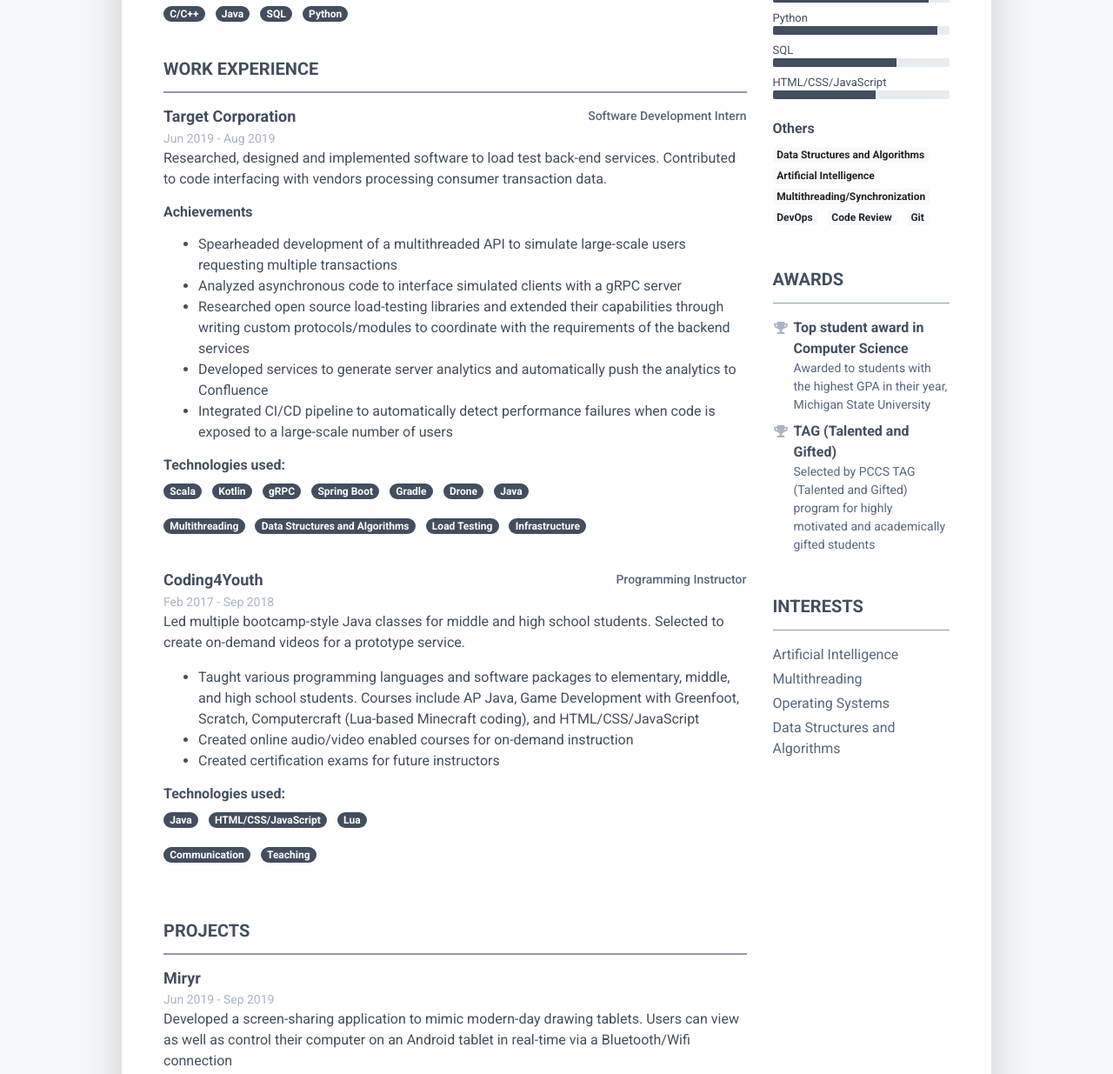
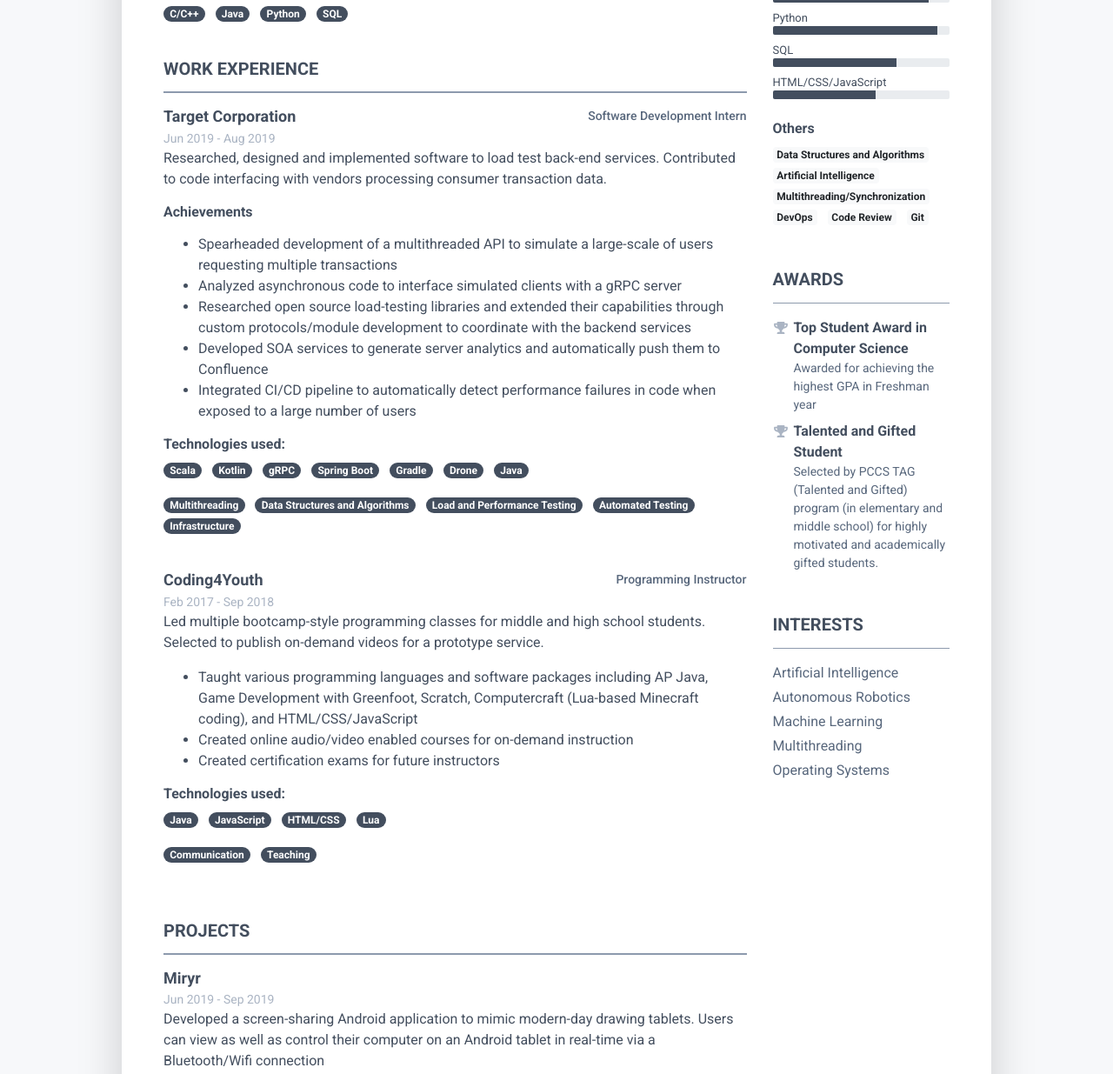
Before and after one commit to saad-mallick/saad-mallick.github.io, a plain HTML site: page index.html in a window 1280 px wide. Shown: the part 913-2148 px from the top of the page at 87% size. Drawn offline with Linux system fonts and the light colour scheme.

Commit message:
Updated resume and cleaned

```diff
--- a/index.html
+++ b/index.html
@@ -32,7 +32,7 @@
 				    <div class="media-body p-4 d-flex flex-column flex-md-row mx-auto mx-lg-0">
 					    <div class="primary-info">
 						    <h1 class="name mt-0 mb-1 text-white text-uppercase text-uppercase">Saad Mallick</h1>
-						    <div class="title mb-3">Software Engineer</div>
+						    <div class="title mb-3">Software Engineering Student</div>
 						    <ul class="list-unstyled">
 							    <li class="mb-2"><a href="#"><i class="far fa-envelope fa-fw mr-2" data-fa-transform="grow-3"></i>mallick@umich.edu</a></li>
 							    <li><a href="#"><i class="fas fa-mobile-alt fa-fw mr-2" data-fa-transform="grow-6"></i>734 589 4110</a></li>
@@ -46,12 +46,12 @@
 			    <section class="resume-section summary-section mb-5">
 				    <h2 class="resume-section-title text-uppercase font-weight-bold pb-3 mb-3">Profile</h2>
 				    <div class="resume-section-content">
-					    <p class="mb-0">I’m Saad, an undergraduate Senior at the University of Michigan studying Computer Science and Data Science. I’m excited about exploring the latest IT technology and inventing new applications.<br>
+					    <p class="mb-0">I’m Saad Mallick, an undergraduate Senior at the University of Michigan - Ann Arbor studying Computer Science and Data Science. I’m excited about exploring the latest IT technologies and developing new applications.<br>
                               My most recent achievements include:<br>
                               <ul>
                                 <li>My Software Development internship at Target Corporation, where I contributed to a back-end server-side system which processes all of Target’s transactions.</li>
-                                <li>A screen sharing application (called Miryr) which captures the screen of your computer and displays it on a mobile device in real-time. </li>
-                                <li>A mobile application that allows students to view, search, and save University of Michigan course details on mobile devices. <br></li>
+                                <li>A screen sharing application (a.k.a Miryr) that captures a computer screen's contents and displays it on a mobile device in real-time. </li>
+                                <li>A mobile application that allows students to search, view, and save University of Michigan course details on mobile devices. <br></li>
                               </ul></p>
 				    </div>
 			    </section><!--//summary-section-->
@@ -82,8 +82,8 @@
 										    <ul class="list-inline">
 											    <li class="list-inline-item"><span class="badge badge-primary badge-pill">C/C++</span></li>
 											    <li class="list-inline-item"><span class="badge badge-primary badge-pill">Java</span></li>
-											    <li class="list-inline-item"><span class="badge badge-primary badge-pill">SQL</span></li>
 											    <li class="list-inline-item"><span class="badge badge-primary badge-pill">Python</span></li>
+                          											    <li class="list-inline-item"><span class="badge badge-primary badge-pill">SQL</span></li>
 										    </ul>
                         <br>
 									    </div><!--//resume-timeline-item-desc-->
@@ -108,11 +108,11 @@
 										    <h4 class="resume-timeline-item-desc-heading font-weight-bold">Achievements</h4>
 										    <p>
                           <ul>
-                            <li> Spearheaded development of a multithreaded API to simulate large-scale users requesting multiple transactions </li>
+                            <li> Spearheaded development of a multithreaded API to simulate a large-scale of users requesting multiple transactions </li>
                             <li> Analyzed asynchronous code to interface simulated clients with a gRPC server </li>
-                            <li> Researched open source load-testing libraries and extended their capabilities through writing custom protocols/modules to coordinate with the requirements of the backend services</li>
-                            <li> Developed services to generate server analytics and automatically push the analytics to Confluence </li>
-                            <li> Integrated CI/CD pipeline to automatically detect performance failures when code is exposed to a large-scale number of users</li>
+                            <li> Researched open source load-testing libraries and extended their capabilities through custom protocols/module development to coordinate with the backend services</li>
+                            <li> Developed SOA services to generate server analytics and automatically push them to Confluence </li>
+                            <li> Integrated CI/CD pipeline to automatically detect performance failures in code when exposed to a large number of users</li>
                           </ul>
                         </p>
 										    <h4 class="resume-timeline-item-desc-heading font-weight-bold">Technologies used:</h4>
@@ -128,7 +128,8 @@
                         <ul class="list-inline">
 											    <li class="list-inline-item"><span class="badge badge-primary badge-pill">Multithreading</span></li>
 											    <li class="list-inline-item"><span class="badge badge-primary badge-pill">Data Structures and Algorithms</span></li>
-											    <li class="list-inline-item"><span class="badge badge-primary badge-pill">Load Testing</span></li>
+											    <li class="list-inline-item"><span class="badge badge-primary badge-pill">Load and Performance Testing</span></li>
+                          <li class="list-inline-item"><span class="badge badge-primary badge-pill">Automated Testing</span></li>
                           <li class="list-inline-item"><span class="badge badge-primary badge-pill">Infrastructure</span></li>
 										    </ul>
                   		</div><!--//resume-timeline-item-desc-->
@@ -146,10 +147,10 @@
 										    <div class="resume-position-time">Feb 2017 - Sep 2018</div>
 									    </div><!--//resume-timeline-item-header-->
 									    <div class="resume-timeline-item-desc">
-										    <p>Led multiple bootcamp-style Java classes for middle and high school students. Selected to create on-demand videos for a prototype service.</p>
+										    <p>Led multiple bootcamp-style programming classes for middle and high school students. Selected to publish on-demand videos for a prototype service.</p>
 										    <p>
                           <ul>
-                            <li>Taught various programming languages and software packages to elementary, middle, and high school students. Courses include AP Java, Game Development with Greenfoot, Scratch, Computercraft (Lua-based Minecraft coding), and HTML/CSS/JavaScript</li>
+                            <li>Taught various programming languages and software packages including AP Java, Game Development with Greenfoot, Scratch, Computercraft (Lua-based Minecraft coding), and HTML/CSS/JavaScript</li>
                             <li>Created online audio/video enabled courses for on-demand instruction</li>
                             <li>Created certification exams for future instructors</li>
                           </ul>
@@ -157,7 +158,8 @@
 										    <h4 class="resume-timeline-item-desc-heading font-weight-bold">Technologies used:</h4>
 										    <ul class="list-inline">
 											    <li class="list-inline-item"><span class="badge badge-primary badge-pill">Java</span></li>
-											    <li class="list-inline-item"><span class="badge badge-primary badge-pill">HTML/CSS/JavaScript</span></li>
+                          <li class="list-inline-item"><span class="badge badge-primary badge-pill">JavaScript</span></li>
+											    <li class="list-inline-item"><span class="badge badge-primary badge-pill">HTML/CSS</span></li>
 											    <li class="list-inline-item"><span class="badge badge-primary badge-pill">Lua</span></li>
 										    </ul>
                         <ul class="list-inline">
@@ -177,12 +179,12 @@
                    <article>
                      <div>
                        <div class="d-flex flex-column flex-md-row">
-                           <h3 class="resume-position-title font-weight-bold mb-1">Miryr</h3>
+                           <h3 class="resume-position-title font-weight-bold mb-1"><a name="Miryr">Miryr</a></h3>
                        </div><!--//row-->
                        <div class="resume-position-time">Jun 2019 - Sep 2019</div>
                      </div><!--//resume-timeline-item-header-->
                      <div class="resume-timeline-item-desc">
-                       <p>Developed a screen-sharing application to mimic modern-day drawing tablets. Users can view as well as control their computer on an
+                       <p>Developed a screen-sharing Android application to mimic modern-day drawing tablets. Users can view as well as control their computer on an
                           Android tablet in real-time via a Bluetooth/Wifi connection </p>
                           <iframe width="560" height="315" src="https://www.youtube-nocookie.com/embed/RMlUQfmDwSM" frameborder="0" allow="accelerometer; autoplay; encrypted-media; gyroscope; picture-in-picture" allowfullscreen></iframe>
                        <p>
@@ -190,7 +192,7 @@
                           <ul>
                             <li> Researched latest video compression and streaming algorithms and developed unique algorithms for instantaneous communications between tablet and computer </li>
                             <li> Analyzed algorithms to improve speed for rapid display </li>
-                            <li> Developed and debugged asynchronous code for server communications and to ensure CPU was never sitting idle</li>
+                            <li> Developed and debugged asynchronous code for server communications</li>
                           </ul>
                         </p>
                        <h4 class="resume-timeline-item-desc-heading font-weight-bold">Technologies used:</h4>
@@ -213,7 +215,7 @@
 
                      <div>
                        <div class="d-flex flex-column flex-md-row">
-                           <h3 class="resume-position-title font-weight-bold mb-1">University of Michigan Scheduler</h3>
+                           <h3 class="resume-position-title font-weight-bold mb-1"><a name="UofMApp">University</a> of Michigan Scheduler</h3>
                        </div><!--//row-->
                        <div class="resume-position-time">Dec 2018 - Jan 2019</div>
                      </div><!--//resume-timeline-item-header-->
@@ -328,13 +330,13 @@
 							    <ul class="list-unstyled resume-awards-list">
 								    <li class="mb-2 pl-4 position-relative">
 								        <i class="resume-award-icon fas fa-trophy position-absolute" data-fa-transform="shrink-2"></i>
-								        <div class="resume-award-name">Top student award in Computer Science</div>
-								        <div class="resume-award-desc">Awarded to students with the highest GPA in their year, Michigan State University</div>
+								        <div class="resume-award-name">Top Student Award in Computer Science</div>
+								        <div class="resume-award-desc">Awarded for achieving the highest GPA in Freshman year</div>
 								    </li>
 								    <li class="mb-0 pl-4 position-relative">
 								        <i class="resume-award-icon fas fa-trophy position-absolute" data-fa-transform="shrink-2"></i>
-								        <div class="resume-award-name">TAG (Talented and Gifted)</div>
-								        <div class="resume-award-desc">Selected by PCCS TAG (Talented and Gifted) program for highly motivated and academically gifted students</div>
+								        <div class="resume-award-name">Talented and Gifted Student</div>
+								        <div class="resume-award-desc">Selected by PCCS TAG (Talented and Gifted) program (in elementary and middle school) for highly motivated and academically gifted students.</div>
 								    </li>
 							    </ul>
 						    </div>
@@ -343,10 +345,11 @@
 						    <h2 class="resume-section-title text-uppercase font-weight-bold pb-3 mb-3">Interests</h2>
 						    <div class="resume-section-content">
 							    <ul class="list-unstyled">
-								    <li class="mb-1">Artificial Intelligence	</li>
+								    <li class="mb-1">Artificial Intelligence</li>
+                    <li class="mb-1">Autonomous Robotics</li>
+                    <li class="mb-1">Machine Learning</li>
 								    <li class="mb-1">Multithreading</li>
 								    <li class="mb-1">Operating Systems</li>
-                    <li class="mb-1">Data Structures and Algorithms</li>
 							    </ul>
 						    </div>
 					    </section><!--//interests-section-->
```
